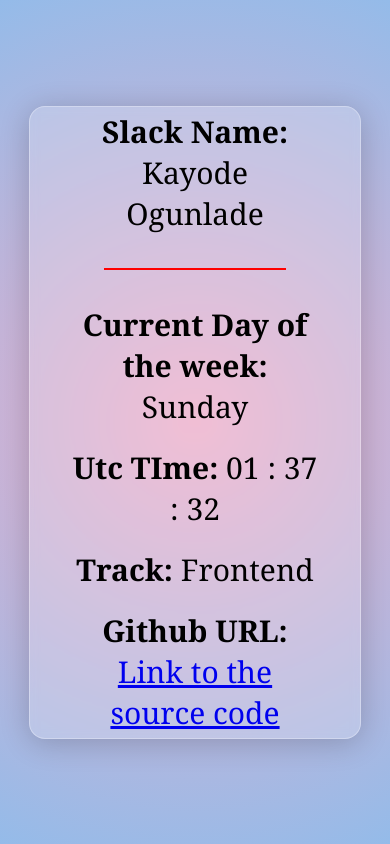
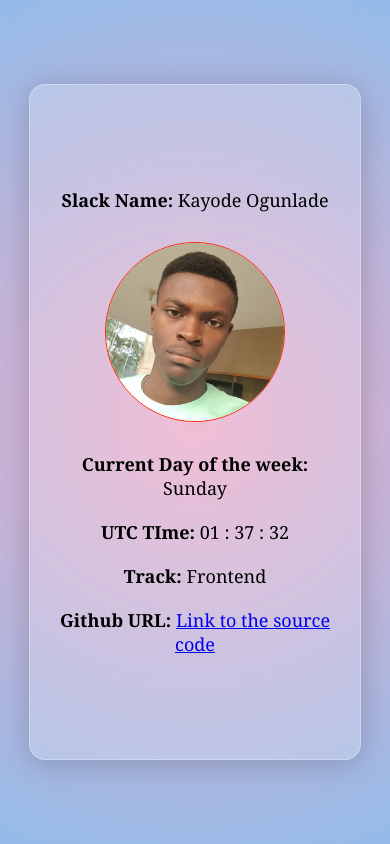
Before and after one commit to Drk-codey/MyProfile, a plain HTML site: page index.html in a window 390 px wide. Drawn offline with Linux system fonts and the light colour scheme; grey boxes are pictures that could not be loaded.

Commit message:
Fix file and make responsive

```diff
--- a/index.html
+++ b/index.html
@@ -4,7 +4,6 @@
   <meta charset="UTF-8">
   <meta name="viewport" content="width=device-width, initial-scale=1.0">
   <link rel="stylesheet" href="style.css">
-  <script src="/script.js" defer></script>
   <title>My Profile</title>
 </head>
 <body>
@@ -14,14 +13,14 @@
       Kayode Ogunlade
     </p>
     <div id="img-container">
-      <img src="/img/My_picture.jfif" alt="My picture" data-testid="slackDisplayImage">
+      <img src="img/My-picture .JPG" alt="My picture" data-testid="slackDisplayImage">
     </div>
     <p class="text"  data-testid="currentDayOfTheWeek">
       <span class="bold">Current Day of the week:</span>
       <span id="currentDay"></span>
     </p>
     <p class="text"  data-testid="currentUTCTime">
-      <span class="bold">Utc TIme:</span>
+      <span class="bold">UTC TIme:</span>
       <span id="currentUTCTime"></span>
     </p>
     <p class="text" data-testid="myTrack">
@@ -34,5 +33,6 @@
     </p>
   </div>
 
+  <script src="/script.js"></script>
 </body>
 </html>
--- a/style.css
+++ b/style.css
@@ -18,7 +18,7 @@
   width: 85%;
   max-width: 800px;
   height: 75vh;
-  padding: 40px;
+  padding: 25px;
   background: rgba(255, 255, 255, 0.2);
   border-radius: 16px;
   box-shadow: 0 4px 30px rgba(0, 0, 0, 0.2);
@@ -35,10 +35,10 @@
 #img-container {
   width: 180px;
   height: 180px;
-  margin-block: 15px;
+  margin-block: 10px;
   border-radius: 50%;
   overflow: hidden;
-  outline: 1px solid red;
+  border: 1px solid #ff2900;
 }
 
 img {
@@ -55,3 +55,17 @@
 .bold {
   font-weight: 700;
 }
+
+/** Responsive Media Queries **/
+
+/** Mobile & small devices **/
+
+@media screen and (max-width: 480px) {
+  .text {
+    font-size: 18px;
+  }
+
+  .container {
+    height: 80vh;
+  }
+}
```
Also changed, not shown: img/My-picture .JPG (added), 1 other file.
